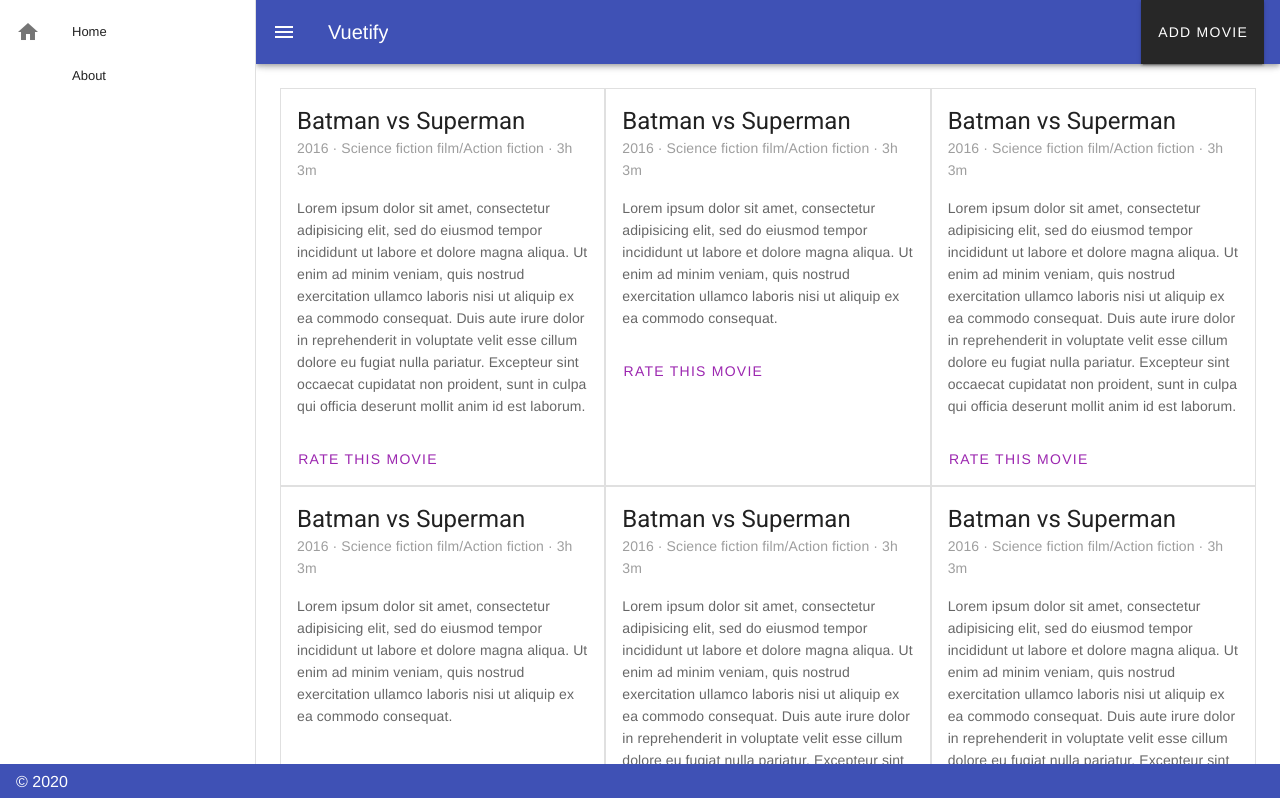
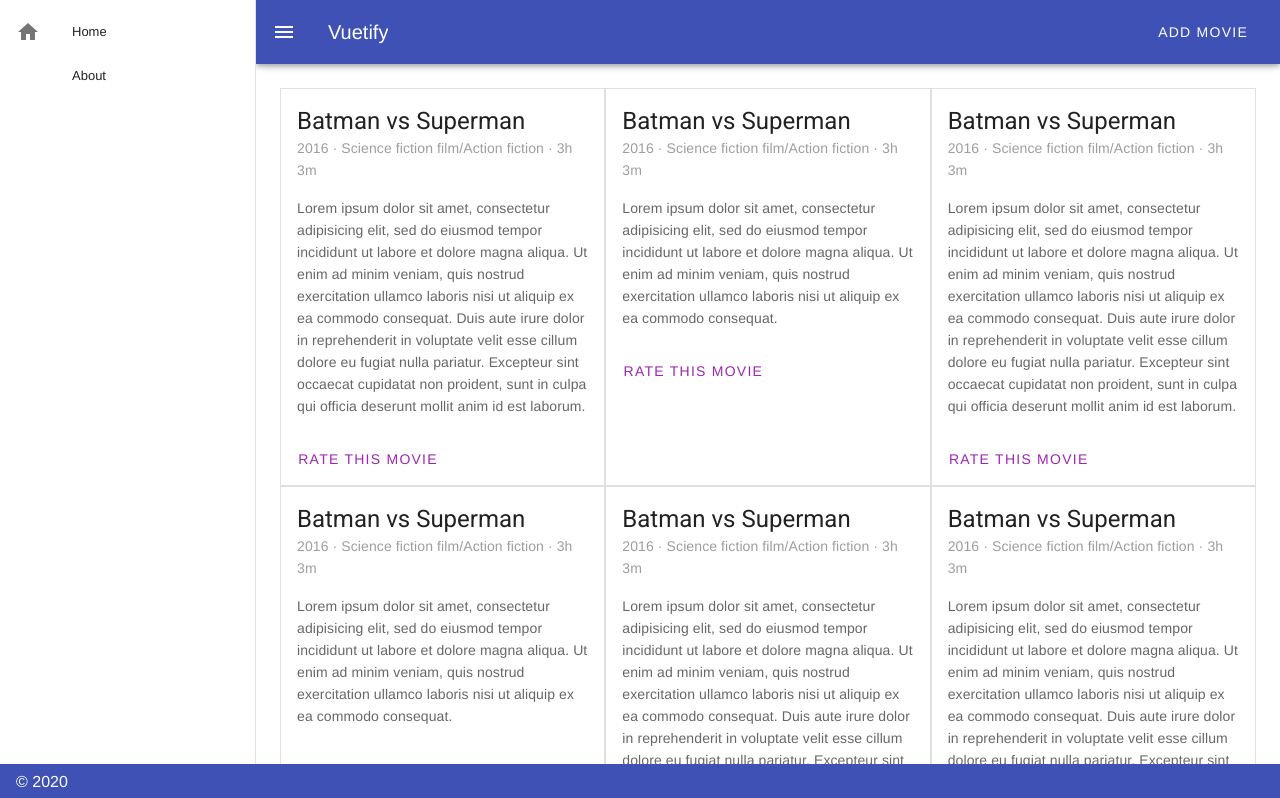
Before and after one commit to alxbarron/movie-rating-app, a Vue app: page / in a window 1280 px wide. Shown: the top 798 px of the page. Built offline with nearby package versions, Linux system fonts and the light colour scheme.

Commit message:
Quick fix

```diff
--- a/src/App.vue
+++ b/src/App.vue
@@ -41,7 +41,7 @@
     <v-toolbar-title>Vuetify</v-toolbar-title>
     <v-spacer></v-spacer>
     <v-toolbar-items class="hidden-sm-and-down">
-      <v-btn flat v-bind:to="{ name: 'AddMovie' }">Add Movie</v-btn>
+      <v-btn text v-bind:to="{ name: 'AddMovie' }">Add Movie</v-btn>
   </v-toolbar-items>
   </v-app-bar>
 
```
